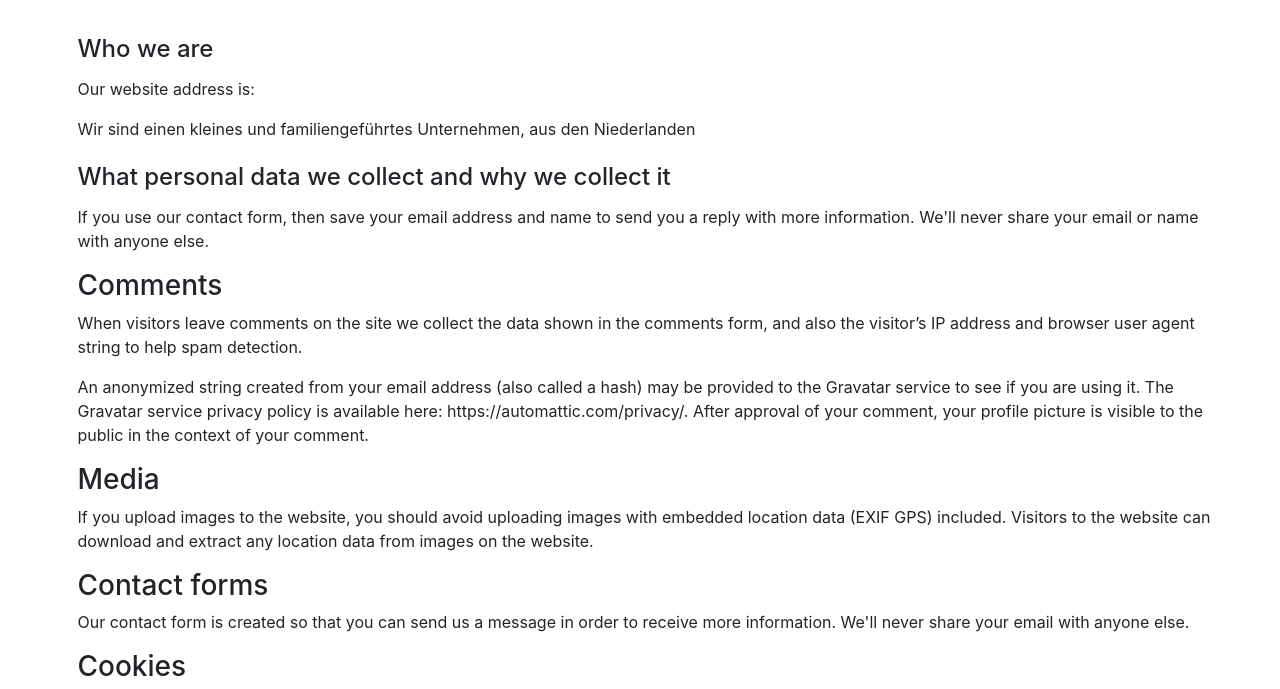
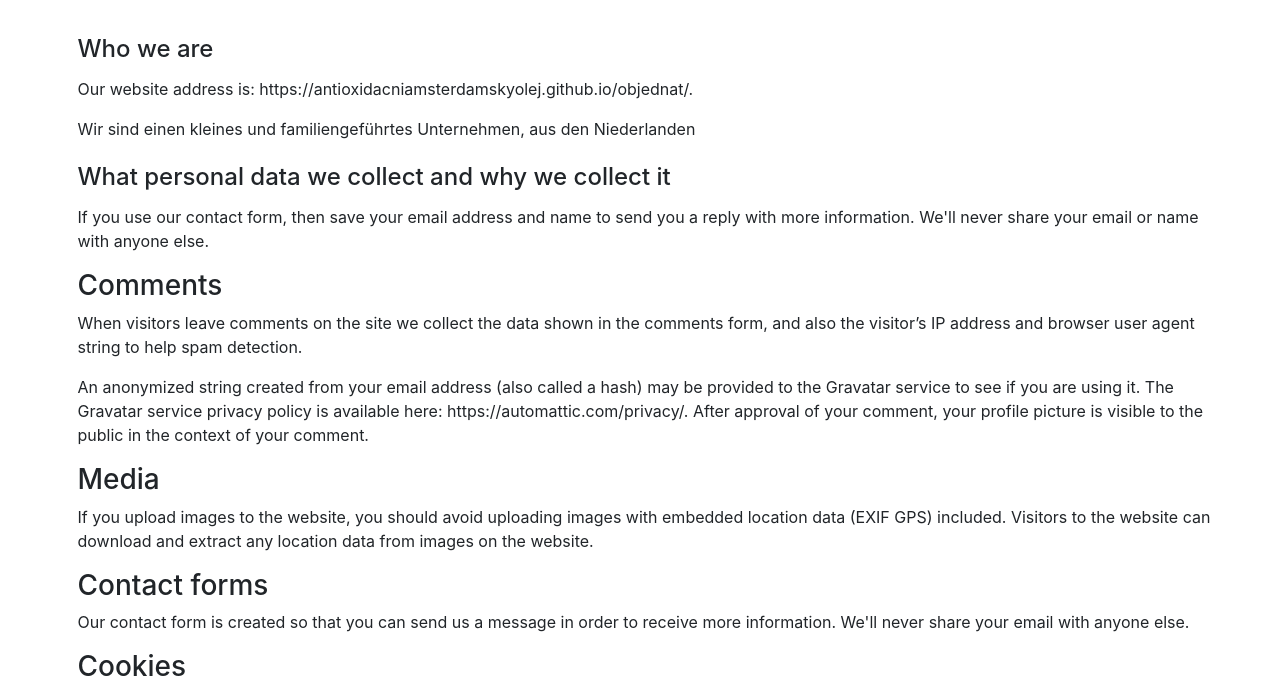
Before and after one commit to antioxidacniamsterdamskyolej/objednat, a plain HTML site: page privacy.html in a window 1280 px wide. Shown: the part 97-786 px from the top of the page. Drawn offline with Linux system fonts and the light colour scheme.

Commit message:
Update privacy.html

```diff
--- a/privacy.html
+++ b/privacy.html
@@ -48,7 +48,7 @@
 
 
 
-<p>Our website address is:  </p>
+<p>Our website address is:  https://antioxidacniamsterdamskyolej.github.io/objednat/.</p>
 
 <p>Wir sind einen kleines und familiengeführtes Unternehmen, aus den Niederlanden</p>
 
```
